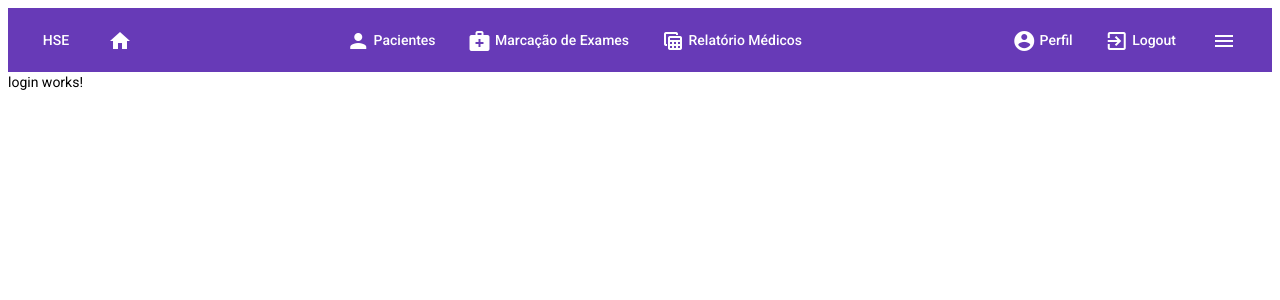
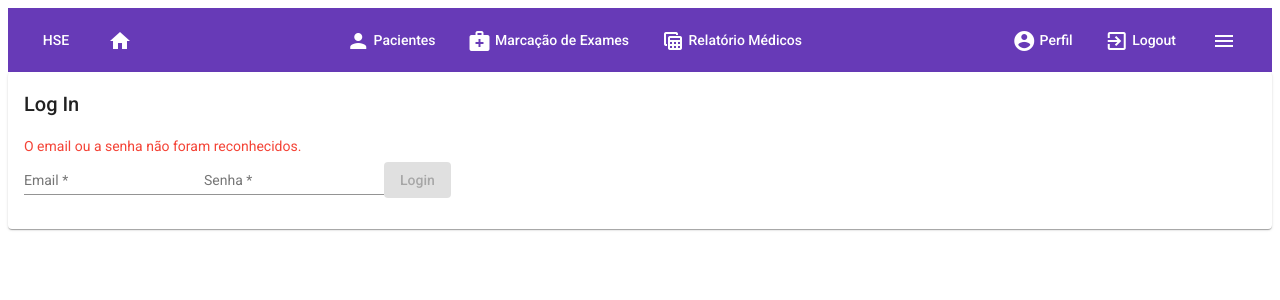
Before and after one commit to matheusaragaofs/hospital_system, an Angular app: page /login in a window 1280 px wide. Shown: the top 300 px of the page. Built offline with nearby package versions, Linux system fonts and the light colour scheme.

Commit message:
Create a login screen

```diff
--- a/src/app/login/login.component.html
+++ b/src/app/login/login.component.html
@@ -1 +1,28 @@
-<p>login works!</p>
+<mat-card>
+    <mat-card-content>
+        <form #loginForm="ngForm" (ngSubmit)="onSubmit()">
+            <h2>Log In</h2>
+
+            <mat-error *ngIf="!loginValid">
+                O email ou a senha não foram reconhecidos.
+            </mat-error>
+
+            <mat-form-field>
+                <input matInput placeholder="Email" [(ngModel)]="email" name="email" required>
+                <mat-error>
+                    Por favor, digite um endereço de e-mail válido.
+                </mat-error>
+            </mat-form-field>
+            <mat-form-field>
+                <input matInput placeholder="Senha" [(ngModel)]="password" name="password" required>
+                <mat-error>
+                    Por favor, digite uma senha válida.
+                </mat-error>
+            </mat-form-field>
+
+            <button mat-raised-button color="primary" [disabled]="!loginForm.form.valid" >
+                Login
+            </button>
+        </form>
+    </mat-card-content>
+</mat-card>
```
